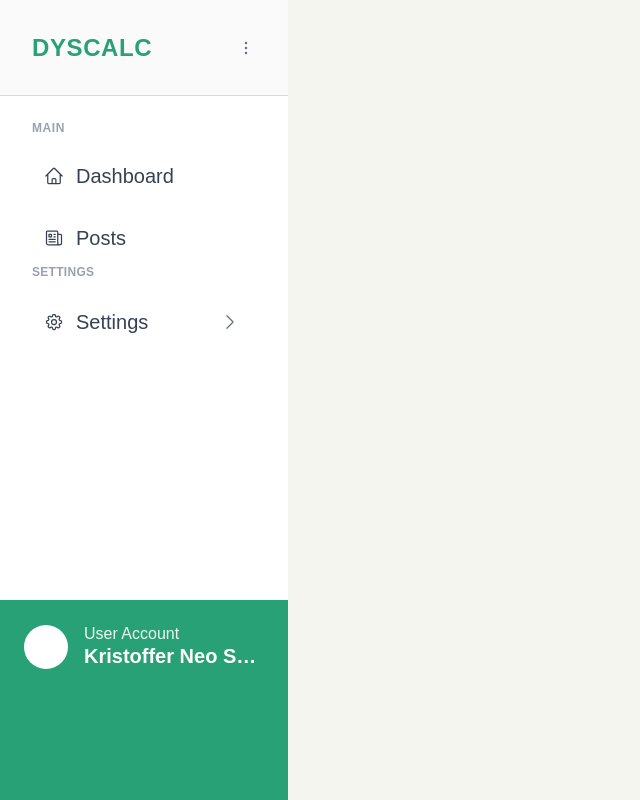
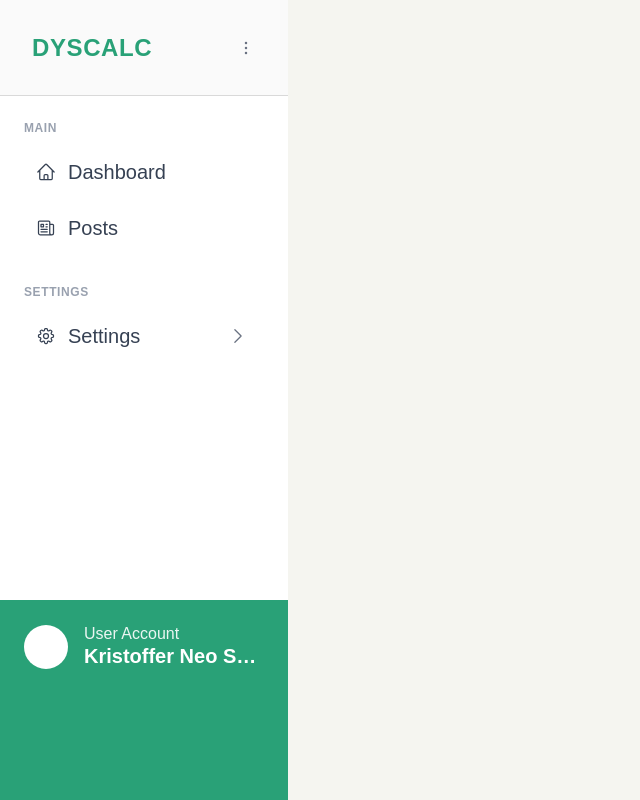
Before and after one commit to DysCalc/DysCalc-App-Frontend, a Next.js app: page /dashboard in a window 1280 px wide. Shown: the whole page, without its empty margins (0-640 px from the left). Built offline with nearby package versions, Linux system fonts and the light colour scheme; a web font is replaced by a local one.

Commit message:
Updated sidebar animations. Implemented softer transistions.

```diff
--- a/components/Sidebar.tsx
+++ b/components/Sidebar.tsx
@@ -24,7 +24,7 @@ export default function Sidebar() {
       <div>
         {/* Logo/Header */}
         <div
-          className={`group flex h-24 items-center border-b border-[#D9D9D9] bg-[#FAFAFA] ${
+          className={`group flex h-24 items-center border-b border-[#D9D9D9] bg-[#FAFAFA] duration-500 ${
             collapsed ? "justify-center px-4" : "justify-between px-8"
           }`}
         >
@@ -50,8 +50,8 @@ export default function Sidebar() {
             <button
               onClick={() => setCollapsed(!collapsed)}
               className={`absolute ${
-                collapsed ? "-right-14 opacity-100" : "-right-11 opacity-0 group-hover:opacity-100 group-hover:translate-x-1 duration-500"
-              } rounded-md border border-gray-300 bg-white p-1 shadow-sm transition-all duration-500`}
+                collapsed ? "-right-14 opacity-100" : "-right-11 opacity-0 group-hover:opacity-100 group-hover:translate-x-1"
+              } rounded-md border border-gray-500 bg-white p-1 shadow-sm transition-all duration-500`}
             >
               <ArrowsRightLeftIcon className="h-5 w-5 text-gray-500" />
             </button>
@@ -59,42 +59,56 @@ export default function Sidebar() {
         </div>
 
         {/* Nav */}
-        <nav className={`${collapsed ? "px-3 py-6" : "px-8 py-6"}`}>
+        <nav className={`${collapsed ? "px-3 py-6" : "px-6 py-6"}`}>
           <p
-            className={`mb-4 text-xs font-semibold uppercase tracking-wider text-gray-400 ${
+            className={`mb-3 text-xs font-semibold uppercase tracking-wider text-gray-400 transition-all duration-500 ${
               collapsed ? "text-center text-xs" : ""
             }`}
           >
             Main
           </p>
 
-          <div className="space-y-3">
+          <div className="space-y-2">
             <Link
               href="/dashboard"
-              className={`flex items-center h-12 rounded-xl text-gray-700 transition-colors duration-200 hover:bg-[#F3FBF7] hover:text-[#29A177] ${
-                collapsed
-                  ? "justify-center"
-                  : "gap-3 px-3 text-xl"
+              className={`flex h-12 text-xl items-center rounded-lg text-gray-700 transition-all duration-500 hover:bg-[#F3FBF7] hover:text-[#29A177] ${
+                collapsed ? "justify-center" : "px-3"
               }`}
             >
-              <HomeIcon className="w-5 h-5 shrink-0" />
-              {!collapsed && <span>Dashboard</span>}
+              <HomeIcon className="h-5 w-5 shrink-0" />
+
+              <span
+                className={`overflow-hidden whitespace-nowrap transition-all duration-800 ease-in-out ${
+                  collapsed
+                    ? "ml-0 w-0 opacity-0 translate-x-[-10px]"
+                    : "ml-3 w-auto opacity-100 translate-x-0"
+                }`}
+              >
+                Dashboard
+              </span>
             </Link>
 
             <Link
               href="/posts"
-              className={`flex items-center rounded-xl text-gray-700 transition-colors duration-200 hover:bg-[#F3FBF7] hover:text-[#29A177] ${
-                collapsed
-                  ? "justify-center px-3 py-3"
-                  : "gap-3 px-3 py-3 text-xl"
+              className={`flex h-12 text-xl items-center rounded-lg text-gray-700 transition-all duration-700 hover:bg-[#F3FBF7] hover:text-[#29A177] ${
+                collapsed ? "justify-center" : "px-3"
               }`}
             >
               <NewspaperIcon className="h-5 w-5 shrink-0" />
-              {!collapsed && <span>Posts</span>}
+              <span
+                className={`overflow-hidden whitespace-nowrap transition-all duration-800 ease-in-out ${
+                  collapsed
+                    ? "ml-0 w-0 opacity-0 translate-x-[-10px]"
+                    : "ml-3 w-auto opacity-100 translate-x-0"
+                }`}
+              >
+                Posts
+              </span>
             </Link>
           </div>
 
-          <p className={`mb-4 text-xs font-semibold uppercase tracking-wide text-gray-400 ${
+          <p
+            className={`mb-3 mt-8 text-xs font-semibold uppercase tracking-wider text-gray-400 transition-all duration-500 ${
               collapsed ? "text-center text-xs" : ""
             }`}
           >
@@ -103,23 +117,30 @@ export default function Sidebar() {
 
           <Link
             href="/settings"
-            className={`mt-2 flex rounded-xl text-gray-700 transition-colors duration-200 hover:bg-[#F3FBF7] hover:text-[#29A177] ${
+            className={`flex h-12 text-xl items-center rounded-lg text-gray-700 transition-all duration-700 hover:bg-[#F3FBF7] hover:text-[#29A177] ${
               collapsed
-                ? "justify-center px-3 py-3"
-                : "items-center justify-between px-3 py-3 text-xl"
+                ? "justify-center"
+                : "justify-between px-3 text-base"
             }`}
           >
             {collapsed ? (
-              <Cog8ToothIcon className="h-5 w-5" />
+              <Cog8ToothIcon className="h-5 w-5 shrink-0" />
             ) : (
               <>
                 <div className="flex items-center gap-3">
-                  <Cog8ToothIcon className="h-5 w-5" />
-                  <span>Settings</span>
+                  <Cog8ToothIcon className="h-5 w-5 shrink-0" />
+                  <span
+                    className={`overflow-hidden whitespace-nowrap transition-all duration-800 ease-in-out text-xl${
+                      collapsed
+                        ? "ml-0 w-0 opacity-0 translate-x-[-10px]"
+                        : "ml-3 w-auto opacity-100 translate-x-0"
+                    }`}
+                  >
+                    Settings</span>
                 </div>
 
                 <div className="group/icon p-1">
-                  <ChevronRightIcon className="h-5 w-5 text-gray-500 transition-transform duration-300 group-hover/icon:rotate-90" />
+                  <ChevronRightIcon className="h-5 w-5 text-gray-500 transition-transform duration-600 group-hover/icon:rotate-90" />
                 </div>
               </>
             )}
@@ -129,7 +150,7 @@ export default function Sidebar() {
 
       {/* User Footer */}
       <div
-        className={`h-[200px] bg-[#29A177] text-white transition-all duration-300 ${
+        className={`h-[200px] bg-[#29A177] text-white transition-all duration-500 ${
           collapsed ? "px-3 py-5" : "px-6 py-6"
         }`}
       >
@@ -143,7 +164,7 @@ export default function Sidebar() {
 
           {/* Text (animated instead of removed) */}
           <div
-            className={`min-w-0 overflow-hidden transition-all duration-300 ${
+            className={`min-w-0 overflow-hidden transition-all duration-600 ${
               collapsed
                 ? "w-0 opacity-0 translate-x-[-10px]"
                 : "w-auto opacity-100 translate-x-0"
```
